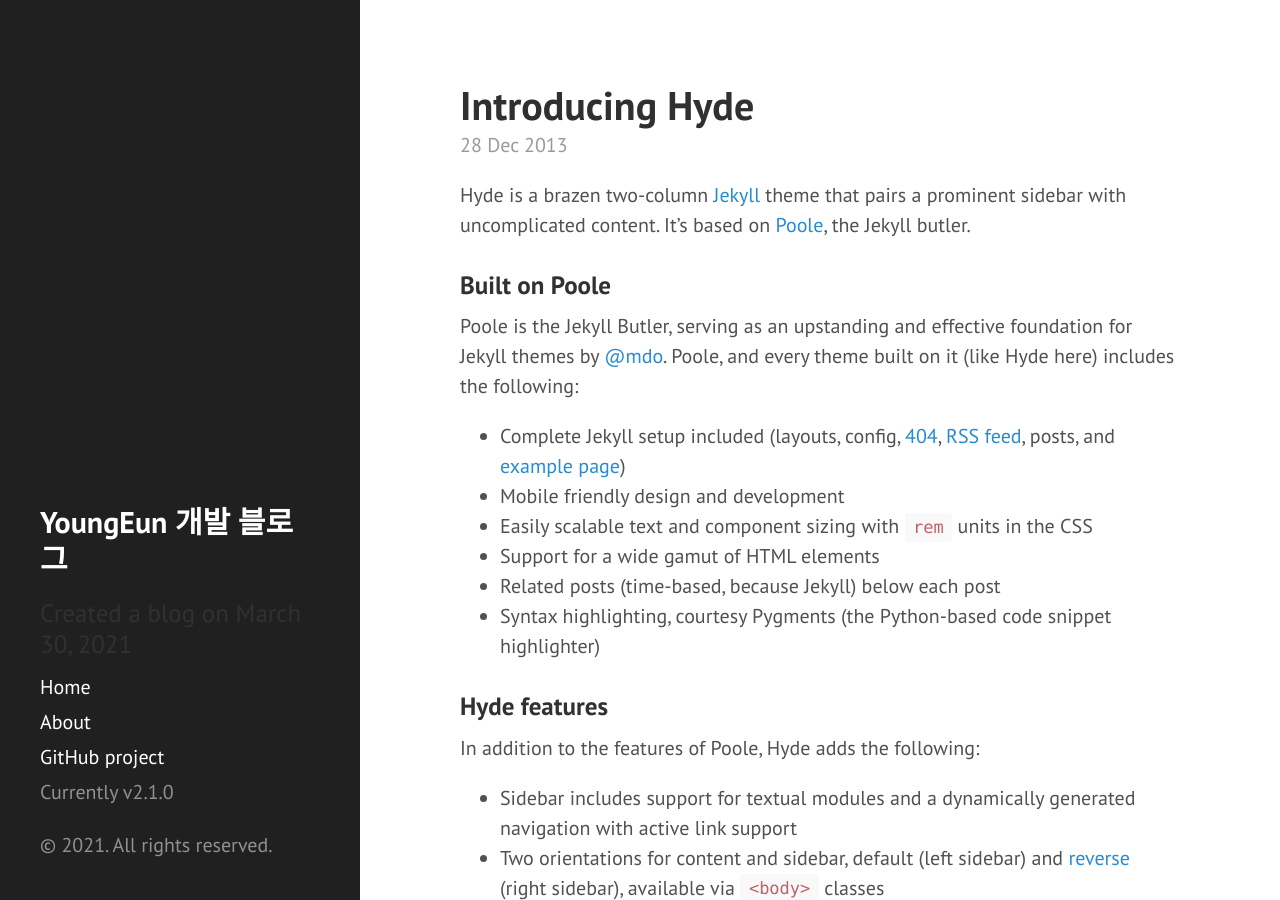
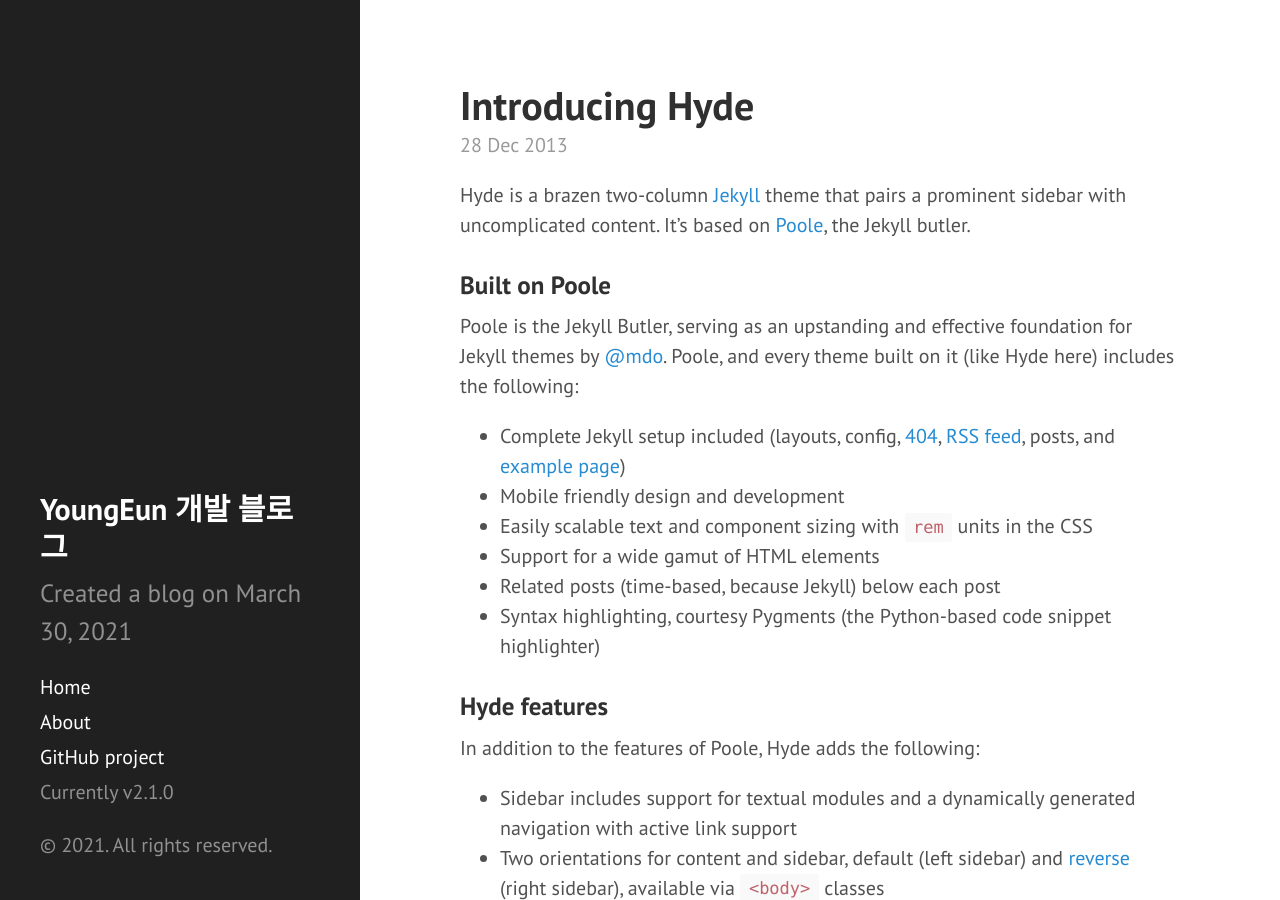
Before and after one commit to youngniw/youngniw.github.io, a Jekyll site: the page built from index.html, in a window 1280 px wide and 900 px high. Built offline with Jekyll 4.4.1, drawn with Linux system fonts in a browser that asks for light colours; the list of posts is cut into pages by our own code.

Commit message:
Update sidebar.html

```diff
--- a/_includes/sidebar.html
+++ b/_includes/sidebar.html
@@ -6,7 +6,7 @@
           {{ site.title }}
         </a>
       </h2>
-      <h6 class="lead">{{ site.description }}</h6>
+      <p class="lead">{{ site.description }}</p>
     </div>
 
     <nav class="sidebar-nav">
```
